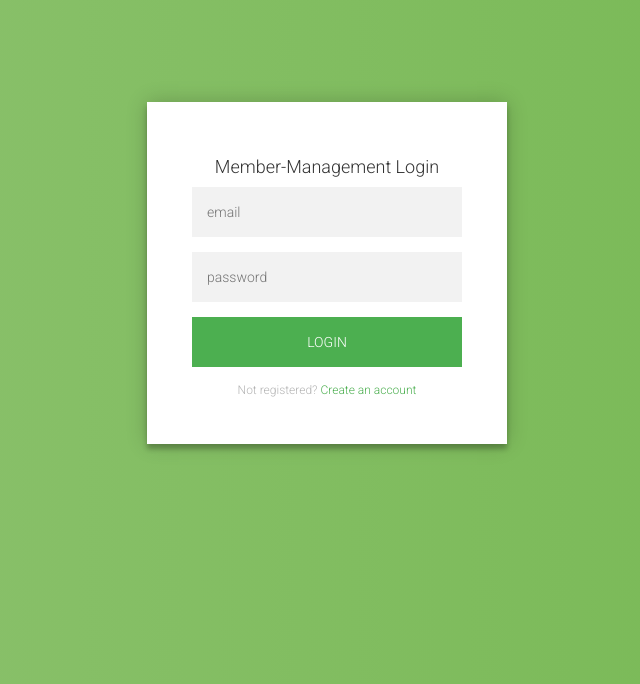
After one commit to nickob2000/mitgliederverwaltung, a PHP site: page /templates/default.php in a window 1280 px wide. The commit adds this page. Shown: the top 684 px of the page, without its empty margins (313-953 px from the left). Run offline with PHP 8.4, Linux system fonts and the light colour scheme.

Commit message:
Register and Loginform

```diff
--- a/scripts/main.js
+++ b/scripts/main.js
@@ -0,0 +1,7 @@
+$(document).ready(function () {
+    // Login form
+    $('.message a').click(function(){
+        $('.login-form').animate({height: "toggle", opacity: "toggle"}, "slow");
+        $('.register-form').animate({height: "toggle", opacity: "toggle"}, "slow");
+    });
+});
--- a/styles/styles.css
+++ b/styles/styles.css
@@ -94,13 +94,12 @@ transition: all 0.3 ease;*/
  text-decoration: none;
 }
 
-/*Login*/
-.login-page {
+.form-page {
     width: 360px;
     padding: 8% 0 0;
     margin: auto;
 }
-
+/*Regsterform*/
 .form .register-form {
     display: none;
 }
--- a/templates/default.html
+++ b/templates/default.php
@@ -4,9 +4,9 @@
     <meta charset="utf-8">
     <meta http-equiv="X-UA-Compatible" content="IE=edge">
     <meta name="viewport" content="width=device-width, initial-scale=1">
-    <title>Membermanagement 1.0</title>
+    <title>Member-Management 1.0</title>
     <link rel="stylesheet" href="https://maxcdn.bootstrapcdn.com/bootstrap/3.3.7/css/bootstrap.min.css" integrity="sha384-BVYiiSIFeK1dGmJRAkycuHAHRg32OmUcww7on3RYdg4Va+PmSTsz/K68vbdEjh4u" crossorigin="anonymous">
-    <link rel="stylesheet" href="/styles/styles.css">
+    <link rel="stylesheet" href="../styles/styles.css">
     <!--[if lt IE 9]>
     <script src="https://oss.maxcdn.com/html5shiv/3.7.3/html5shiv.min.js"></script>
     <script src="https://oss.maxcdn.com/respond/1.4.2/respond.min.js"></script>
@@ -14,9 +14,9 @@
 </head>
 <body>
 <!-- <?php //$this->showContent()?>-->
-<?php include_once "login.html" ?>
+<?php include_once "startform.html" ?>
 <script src="https://ajax.googleapis.com/ajax/libs/jquery/1.12.4/jquery.min.js"></script>
 <script src="https://maxcdn.bootstrapcdn.com/bootstrap/3.3.7/js/bootstrap.min.js" integrity="sha384-Tc5IQib027qvyjSMfHjOMaLkfuWVxZxUPnCJA7l2mCWNIpG9mGCD8wGNIcPD7Txa" crossorigin="anonymous"></script>
-<script src="/scripts/main.js"></script>
+<script src="../scripts/main.js"></script>
 </body>
 </html>
--- /dev/null
+++ b/templates/startform.html
@@ -0,0 +1,20 @@
+<div class="form-page">
+    <div class="form">
+        <form class="login-form" method="post">
+            <h4 class="mb-3">Member-Management Login</h4>
+            <input type="email" placeholder="email" name="email" title="email" required/>
+            <input type="password" placeholder="password" name="password" title="password"required/>
+            <button type="submit" name="login" title="login">login</button>
+            <p class="message">Not registered? <a href="#">Create an account</a></p>
+        </form>
+        <form class="register-form" method="post">
+            <h4 class="mb-3">Member-Management Register</h4>
+            <input type="email" placeholder="email" name="email" title="email" required/>
+            <input type="text" placeholder="firstname" name="firstname" title="firstname" required/>
+            <input type="text" placeholder="lastname" name="lastname" title="lastname" required/>
+            <input type="password" placeholder="password" name="password" title="password" required/>
+            <button type="submit" name="register" title="register">register</button>
+            <p class="message">Already have an account? <a href="#">Login</a></p>
+        </form>
+    </div>
+</div>
```
Also changed, not shown: templates/login.html (deleted, +0 -10 lines).
